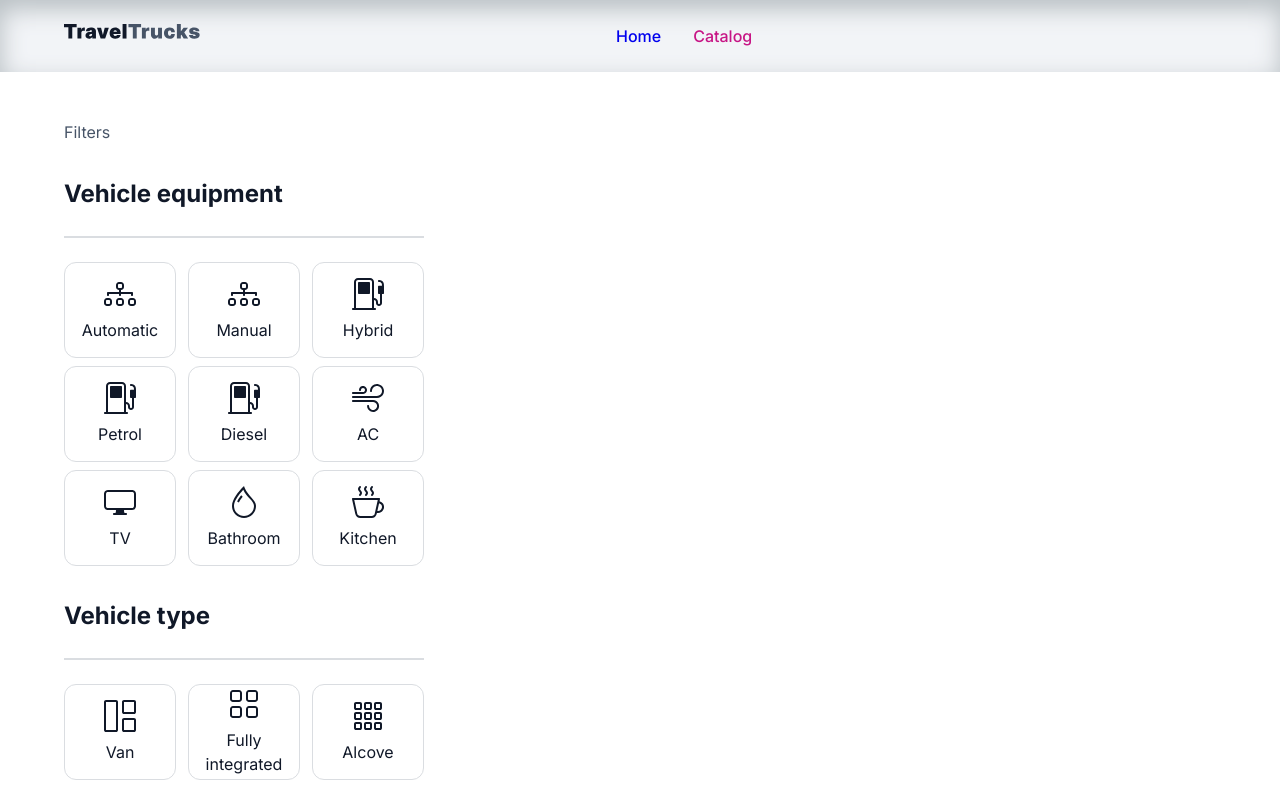
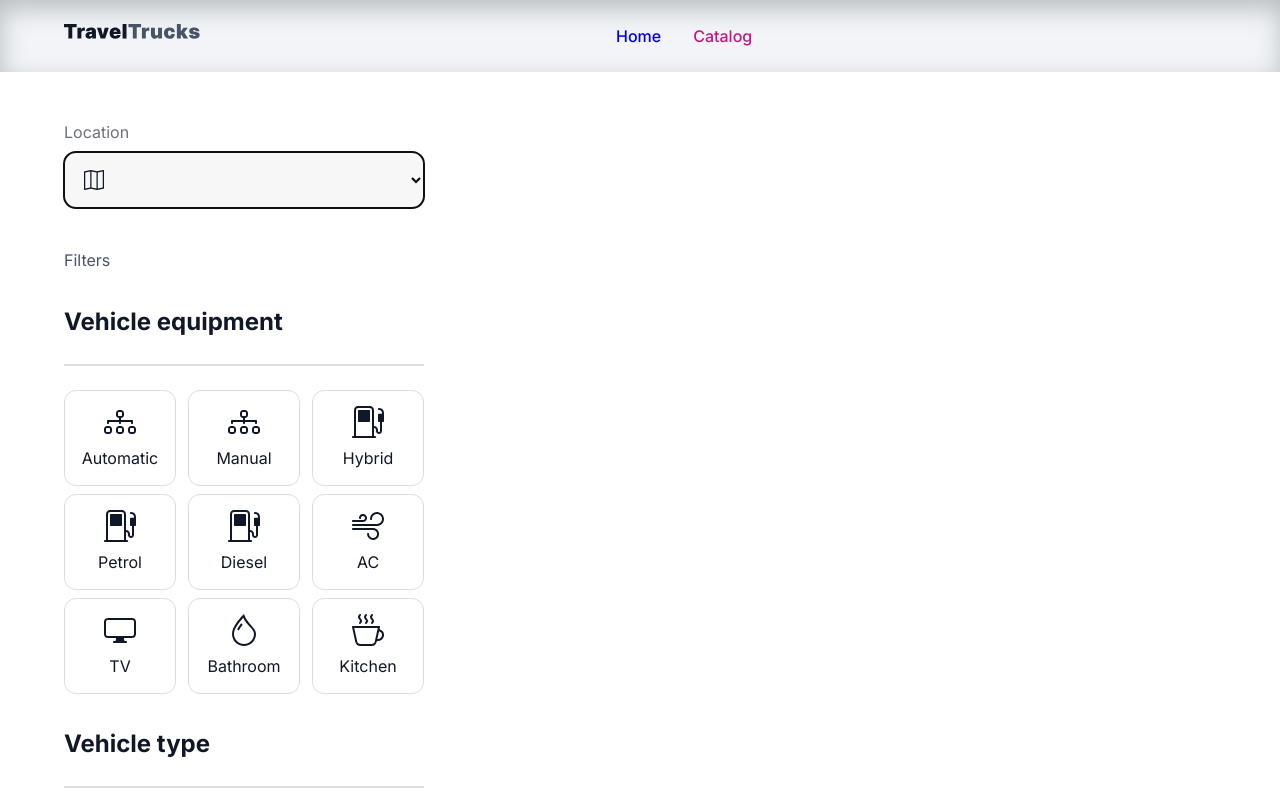
Before and after one commit to woland31252/TravelTrucks, a React (Vite) app: page /catalog in a window 1280 px wide. Shown: the top 800 px of the page. Built offline with nearby package versions, Linux system fonts and the light colour scheme; no server answers.

Commit message:
create LocalList

```diff
--- a/src/components/Location/Location.jsx
+++ b/src/components/Location/Location.jsx
@@ -1,43 +1,53 @@
-import { Formik, Field } from "formik";
+// import { Formik, Field } from "formik";
 import { useId } from "react";
-import { useDispatch, useSelector } from "react-redux";
-import { selectorsCampers } from "../../redux/camper/selectorsCamper.js";
+import LocationList from "../LocationList/LocationList.jsx";
+// import { useDispatch, useSelector } from "react-redux";
+// import { selectorsCampers } from "../../redux/camper/selectorsCamper.js";
 import icon from "../../images/icons.svg";
 import css from "./Location.module.css";
 import { Form } from "react-router-dom";
 
+// const initialValues = { location: "" };
+
+// function Location() {
+//   const locationId = useId();
+//   const dispatch = useDispatch();
+//   const item = useSelector(selectorsCampers);
+//   console.log(item)
+
+//   const handleChange = (values, action) => {
+//     console.log(values);
+//     action.resetForm();
+//   }
+//   return (
+// {/* <Formik initialValues={initialValues} onChange={handleChange}>
+//       <Form>
+//         <label htmlFor={locationId} >Location</label>
+//         <Field as="select" name="location" id={locationId}>
+//           <option value="Ucraine, Kyiv">Ucraine, Kyiv</option>
+//         </Field>
+//       </Form>
+//     </Formik>
+//   );
+// }; */}
+
 function Location() {
-  const dispatch = useDispatch();
-  const item = useSelector(selectorsCampers);
-  console.log(item)
-  // <Formik>
-  //   <Form>
-  //     <Field as="select" name={item.location}>
-  //       <option value={item.location}></option>
-  //     </Field>
-  //   </Form>
-  // </Formik>
+  const id = useId();
+  return (
+    <>
+      <form className={css.location} onChange={()=>{}}>
+        <label className={css.locationLabel} htmlFor={id}>
+          Location
+        </label>
+        <select className={css.inputLocation} id={id} name="location" autoFocus>
+          <LocationList />
+        </select>
+        <svg className={css.svgIcon}>
+          <use href={`${icon}#icon-map`} />
+        </svg>
+      </form>
+    </>
+  );
 }
 
-// function Location({ item: { location } }) {
-//   const id = useId();
-//   return (
-//     <div className={css.location}>
-//       <label className={css.locationLabel} htmlFor={id}>
-//         Location
-//       </label>
-//       <input
-//         type="input"
-//         className={css.inputLocation}
-//         id={id}
-//         value={<p>{location}</p>}
-//         placeholder="Kyiv, Ukraine"
-//       />
-//       <svg className={css.svgIcon}>
-//         <use href={`${icon}#icon-map`} />
-//       </svg>
-//     </div>
-//   );
-// }
-
 export default Location;
--- /dev/null
+++ b/src/components/LocationList/LocationList.jsx
@@ -0,0 +1,17 @@
+import { useSelector } from "react-redux";
+import { selectorsCampers } from "../../redux/camper/selectorsCamper";
+import css from "../LocationList/LocationList.module.css";
+
+function LocationList() {
+    const items = useSelector(selectorsCampers);
+    console.log(items)
+  return (
+    <>
+
+    {items.map((data) => { <option value={data.location}> {data.location}</option> })}
+
+    </>
+  );
+}
+
+export default LocationList;
```
Also changed, not shown: src/components/LocationList/LocationList.module.css (added).
